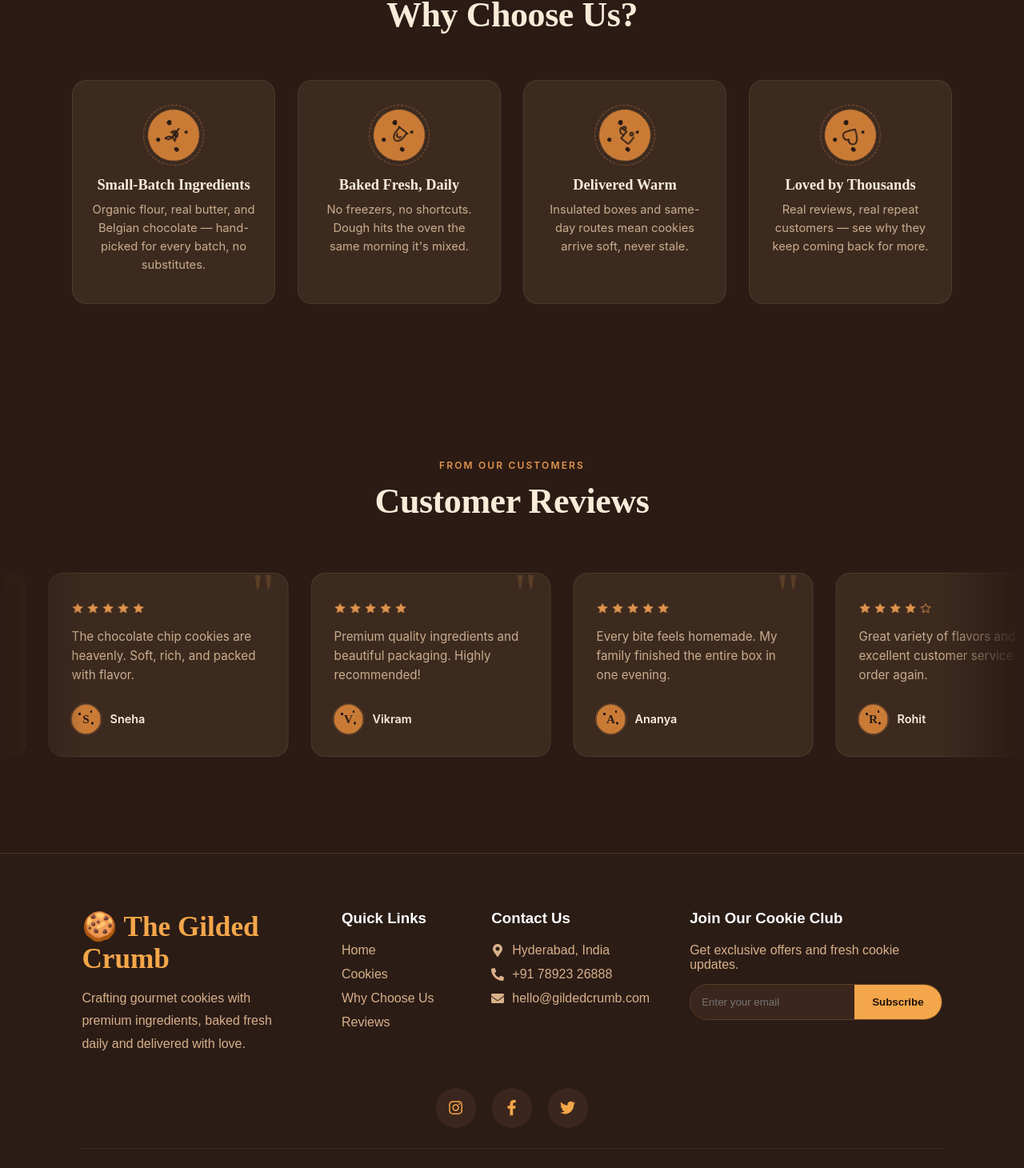
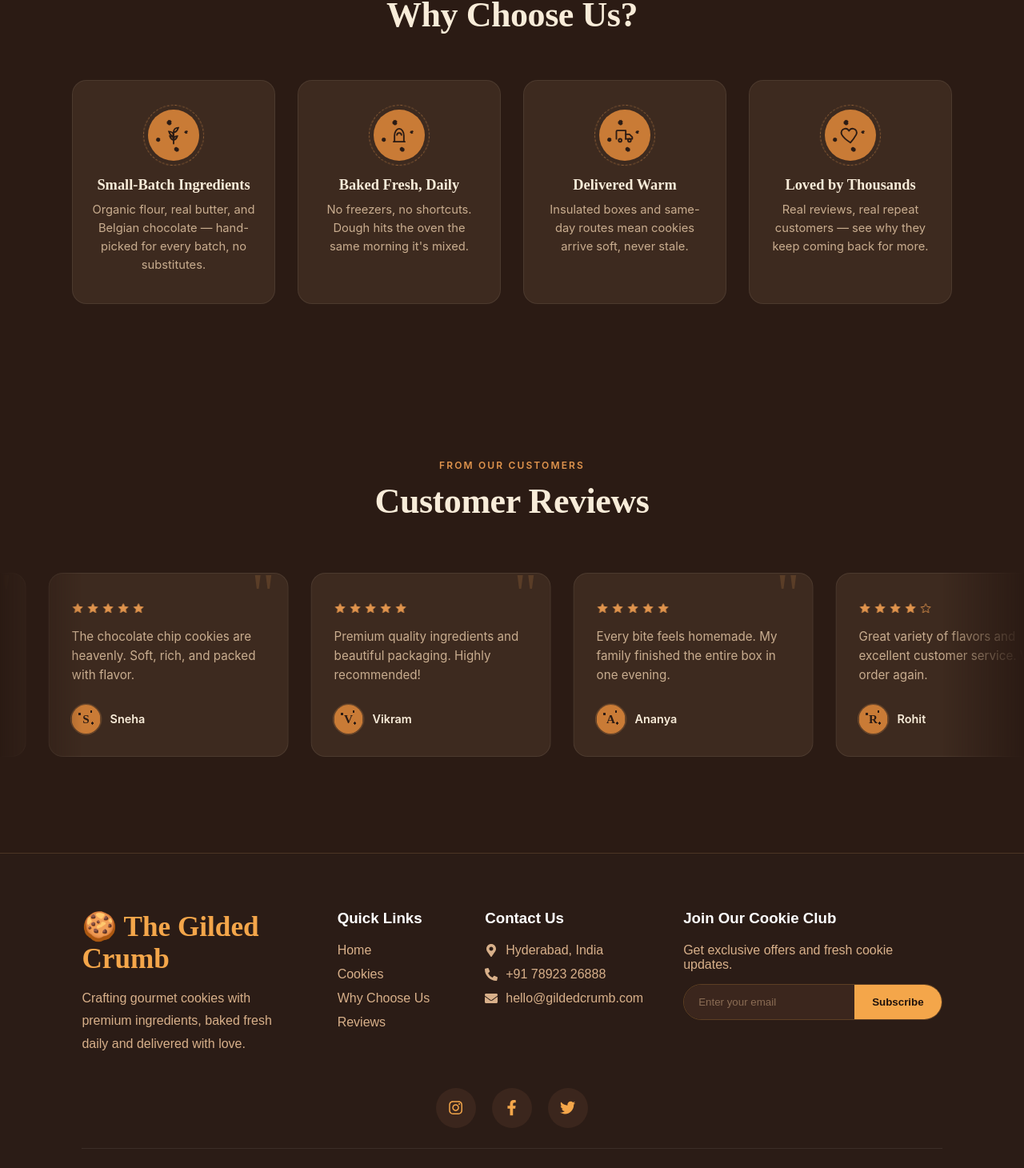
Before and after one commit to balayeshwanth888/The-Gilded-Crumb, a React (Vite) app: page / in a window 1280 px wide. Shown: the part 1603-3063 px from the top of the page at 80% size. Built offline with nearby package versions, Linux system fonts and the light colour scheme.

Commit message:
Update code with recent changes

```diff
--- a/src/styles/features.css
+++ b/src/styles/features.css
@@ -22,6 +22,7 @@
   background: var(--caramel-dark);
   opacity: 0.5;
   pointer-events: none;
+  will-change: transform;
   animation: crumb-float 7s ease-in-out infinite alternate;
 }
 
@@ -107,7 +108,11 @@
   padding: 2.25rem 1.5rem;
   opacity: 0;
   transform: translateY(20px);
-  transition: opacity 0.5s ease, transform 0.5s ease, border-color 0.25s ease;
+  transition:
+    opacity 0.5s ease,
+    transform 0.5s ease,
+    border-color 0.25s ease,
+    box-shadow 0.25s ease;
 }
 
 .feature-card.is-visible {
@@ -117,12 +122,21 @@
 
 .feature-card:hover {
   border-color: rgba(224, 148, 77, 0.4);
+  transform: translateY(-4px);
+  box-shadow: 0 12px 28px rgba(0, 0, 0, 0.35);
 }
 
 /* ---------- Icon badge ---------- */
 
-/* Reveal now uses a transition, not a keyframe animation, so it can't
-   be overwritten when the hover wobble animation kicks in. */
+/*
+ * .feature-card__icon owns ONLY the scale-in reveal (transition) and the
+ * hover wobble (animation). The continuous rotation lives on ::after below.
+ * Previously the rotation animation and the reveal transition both fought
+ * over `transform` on this same element — animations always beat
+ * transitions, so the pop-in scale never rendered and the icon spun from
+ * scale(1) even before it was supposed to be visible. Splitting them onto
+ * separate elements lets both effects run independently and correctly.
+ */
 .feature-card__icon {
   width: 64px;
   height: 64px;
@@ -133,21 +147,13 @@
   justify-content: center;
   color: var(--espresso);
   position: relative;
-
   background-color: var(--caramel-dark);
-  background-image:
-    radial-gradient(circle 3px at 28% 32%, var(--espresso) 99%, transparent 100%),
-    radial-gradient(circle 2.5px at 68% 24%, var(--espresso) 99%, transparent 100%),
-    radial-gradient(circle 3px at 72% 64%, var(--espresso) 99%, transparent 100%),
-    radial-gradient(circle 2px at 35% 70%, var(--espresso) 99%, transparent 100%);
 
   opacity: 0;
   transform: scale(0.4);
   transition:
     opacity 0.5s cubic-bezier(0.34, 1.56, 0.64, 1) 0.15s,
     transform 0.5s cubic-bezier(0.34, 1.56, 0.64, 1) 0.15s;
-
-  animation: cookie-rotate 10s linear infinite;
 }
 
 .feature-card.is-visible .feature-card__icon {
@@ -155,12 +161,35 @@
   transform: scale(1);
 }
 
+.feature-card:hover .feature-card__icon {
+  animation: icon-wobble 0.5s ease;
+}
+
+@keyframes icon-wobble {
+  0%, 100% { transform: rotate(0deg); }
+  30% { transform: rotate(-6deg); }
+  60% { transform: rotate(5deg); }
+}
+
+/* Continuously-rotating cookie texture, decoupled from the parent's
+   own transform so it never competes with the reveal or the wobble. */
+.feature-card__icon::after {
+  content: "";
+  position: absolute;
+  inset: 0;
+  border-radius: 50%;
+  background-image:
+    radial-gradient(circle 3px at 28% 32%, var(--espresso) 99%, transparent 100%),
+    radial-gradient(circle 2.5px at 68% 24%, var(--espresso) 99%, transparent 100%),
+    radial-gradient(circle 3px at 72% 64%, var(--espresso) 99%, transparent 100%),
+    radial-gradient(circle 2px at 35% 70%, var(--espresso) 99%, transparent 100%);
+  will-change: transform;
+  animation: cookie-rotate 10s linear infinite;
+}
+
 @keyframes cookie-rotate {
-  from {
-    transform: scale(1) rotate(0deg);
-  }
   to {
-    transform: scale(1) rotate(360deg);
+    transform: rotate(360deg);
   }
 }
 
@@ -171,6 +200,7 @@
   inset: -6px;
   border: 1.5px dashed rgba(224, 148, 77, 0.55);
   border-radius: 50%;
+  will-change: transform;
   animation: ring-spin 12s linear infinite;
 }
 
@@ -182,16 +212,6 @@
   to {
     transform: rotate(360deg);
   }
-}
-
-.feature-card:hover .feature-card__icon {
-  animation: icon-wobble 0.5s ease;
-}
-
-@keyframes icon-wobble {
-  0%, 100% { transform: rotate(0deg); }
-  30% { transform: rotate(-6deg); }
-  60% { transform: rotate(5deg); }
 }
 
 .feature-card__icon svg {
@@ -244,6 +264,7 @@
   .feature-card,
   .feature-card__icon,
   .feature-card__icon::before,
+  .feature-card__icon::after,
   .features__crumb {
     animation: none !important;
     transition: none !important;
@@ -251,7 +272,7 @@
 
   .feature-card__icon {
     opacity: 1 !important;
-    transform: scale(1) rotate(0deg) !important;
+    transform: scale(1) !important;
   }
 
   .feature-card__icon svg path,
--- a/src/styles/footer.css
+++ b/src/styles/footer.css
@@ -21,6 +21,7 @@
 .footer-brand p {
   color: #d8b08a;
   line-height: 1.8;
+  max-width: 38ch;
 }
 
 .footer-links,
@@ -41,7 +42,9 @@
   color: #d8b08a;
   text-decoration: none;
   margin-bottom: 12px;
-  transition: 0.3s;
+  width: fit-content;
+  border-radius: 4px;
+  transition: color 0.3s;
 }
 
 .footer-links a:hover {
@@ -70,11 +73,20 @@
 
 .newsletter-box input {
   flex: 1;
-  padding: 14px;
+  padding: 14px 18px;
   border: none;
   outline: none;
   background: #3b261d;
   color: white;
+  transition: background 0.3s;
+}
+
+.newsletter-box input::placeholder {
+  color: #8a6c54;
+}
+
+.newsletter-box input:focus {
+  background: #43301f;
 }
 
 .newsletter-box button {
@@ -84,6 +96,15 @@
   border: none;
   font-weight: 600;
   cursor: pointer;
+  transition: background 0.3s, transform 0.2s;
+}
+
+.newsletter-box button:hover {
+  background: #ffb863;
+}
+
+.newsletter-box button:active {
+  transform: scale(0.97);
 }
 
 .footer-socials {
@@ -103,7 +124,7 @@
   align-items: center;
   justify-content: center;
   font-size: 1.2rem;
-  transition: 0.3s;
+  transition: background 0.3s, color 0.3s, transform 0.3s;
 }
 
 .footer-socials a:hover {
@@ -115,13 +136,35 @@
 .footer-bottom {
   text-align: center;
   padding-top: 25px;
-  border-top: 1px solid rgba(255,255,255,0.08);
-  color: #b78b66;
+  border-top: 1px solid rgba(255, 255, 255, 0.08);
+  color: #c79a72;
+}
+
+/* ---------- Keyboard focus ---------- */
+/* The input previously had `outline: none` with nothing replacing it,
+   leaving keyboard users with no visible focus indicator at all. These
+   rules restore a clear, on-brand focus ring without showing it on
+   mouse/touch clicks. */
+
+.footer-links a:focus-visible,
+.footer-socials a:focus-visible,
+.newsletter-box button:focus-visible {
+  outline: 2px solid #f4a64a;
+  outline-offset: 3px;
+}
+
+.newsletter-box input:focus-visible {
+  outline: 2px solid #f4a64a;
+  outline-offset: 2px;
 }
 
 @media (max-width: 992px) {
   .footer-container {
     grid-template-columns: 1fr 1fr;
+  }
+
+  .footer-brand {
+    grid-column: span 2;
   }
 }
 
@@ -130,6 +173,10 @@
     grid-template-columns: 1fr;
   }
 
+  .footer-brand {
+    grid-column: span 1;
+  }
+
   .newsletter-box {
     flex-direction: column;
     border-radius: 15px;
```
